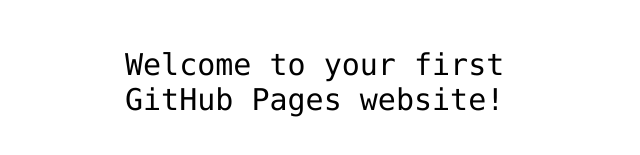
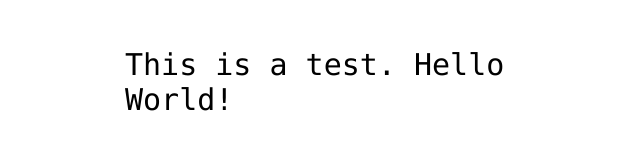
Before and after one commit to masjohns/hello-world, a plain HTML site: page index.html in a window 1280 px wide. Shown: the part 341-496 px from the top of the page, without its empty margins (315-955 px from the left). Drawn offline with Linux system fonts and the light colour scheme.

Commit message:
Update index.html
Just changed it.

```diff
--- a/index.html
+++ b/index.html
@@ -12,7 +12,7 @@
 <img src="https://octodex.github.com/images/daftpunktocat-thomas.gif" id="octocat" alt="octocat-gif" />
 
 <!-- Change this code here by copy and pasting your template on line 15 -->
-<p>Welcome to your first GitHub Pages website!</p>
+<p>This is a test.  Hello World!</p>
 
 </body>
 </html>
```
